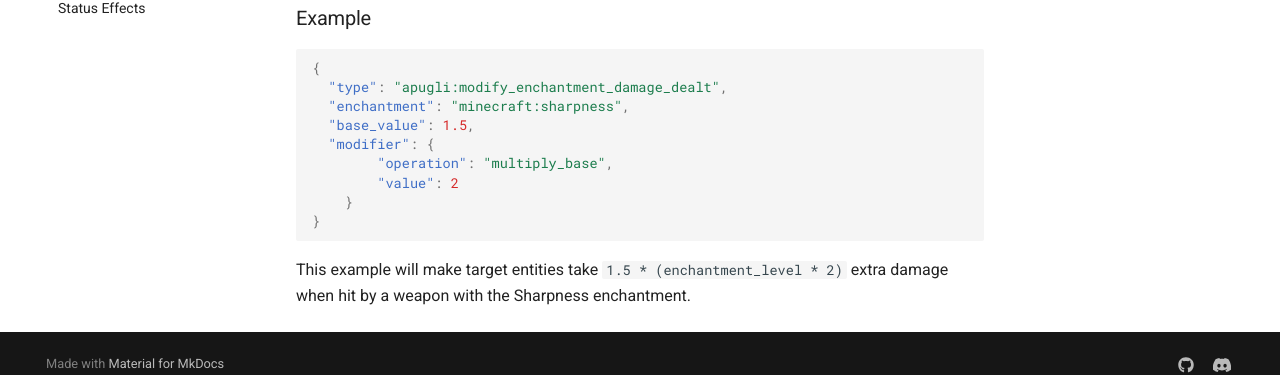
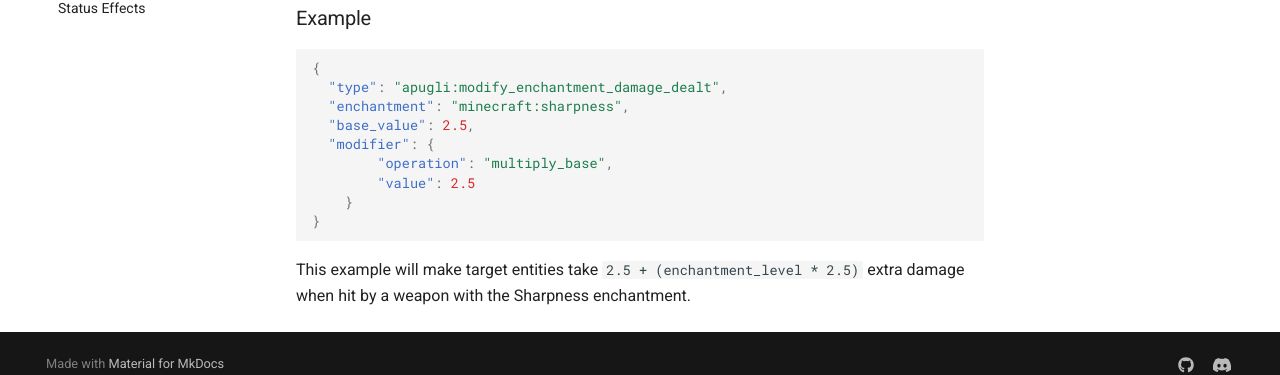
Before and after one commit to MerchantPug/apugli-docs, an MkDocs documentation site: the page built from docs/types/power_types/modify_enchantment_damage_dealt.md, in a window 1280 px wide and 900 px high, scrolled down 650 px. Shown: the part 504-879 px from the top of the window. Built offline with MkDocs 1.6.1 and Material for MkDocs 9.7.7, drawn with Linux system fonts in a browser that asks for light colours.

Commit message:
Update example
- Fix typos.

````diff
--- a/docs/types/power_types/modify_enchantment_damage_dealt.md
+++ b/docs/types/power_types/modify_enchantment_damage_dealt.md
@@ -28,11 +28,11 @@ Field  | Type | Default | Description
 {
   "type": "apugli:modify_enchantment_damage_dealt",
   "enchantment": "minecraft:sharpness",
-  "base_value": 1.5,
+  "base_value": 2.5,
   "modifier": {
         "operation": "multiply_base",
-        "value": 2
+        "value": 2.5
     }
 }
 ```
-This example will make target entities take `1.5 * (enchantment_level * 2)` extra damage when hit by a weapon with the Sharpness enchantment.
+This example will make target entities take `2.5 + (enchantment_level * 2.5)` extra damage when hit by a weapon with the Sharpness enchantment.
````
